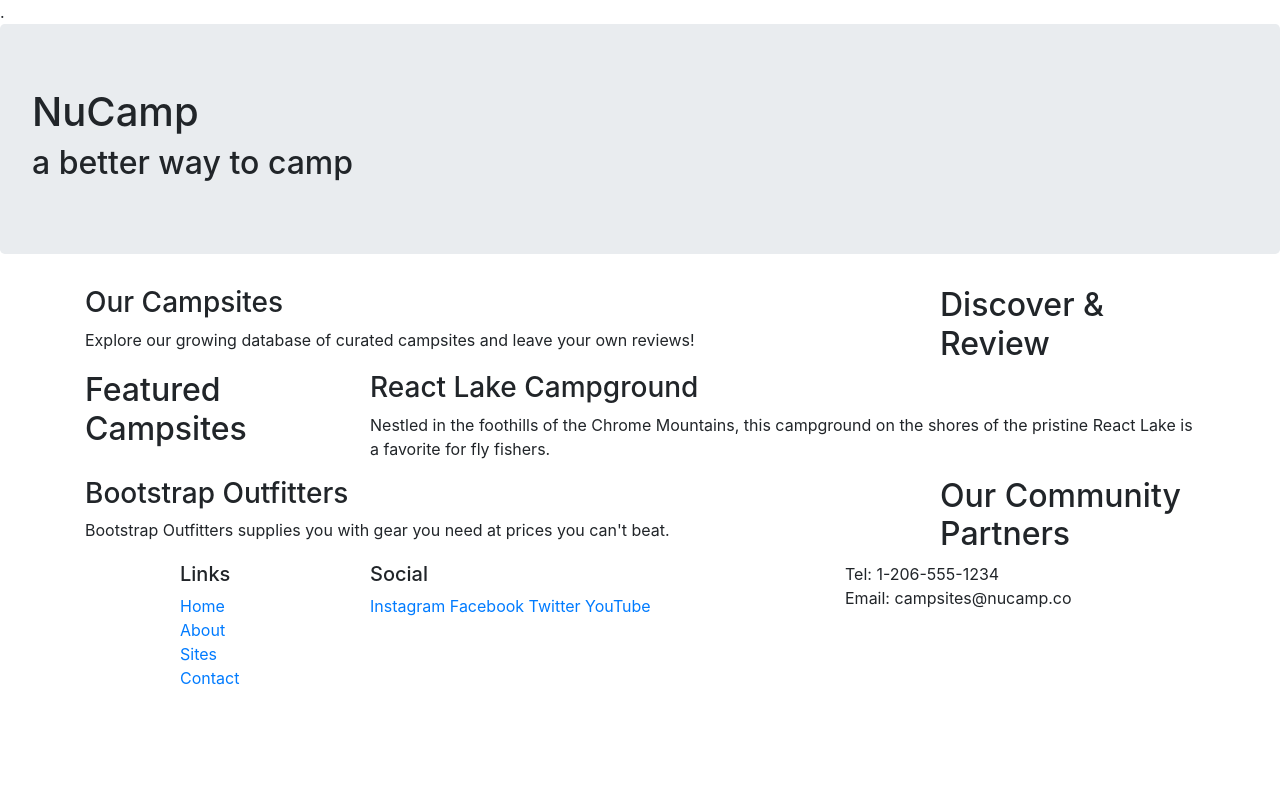
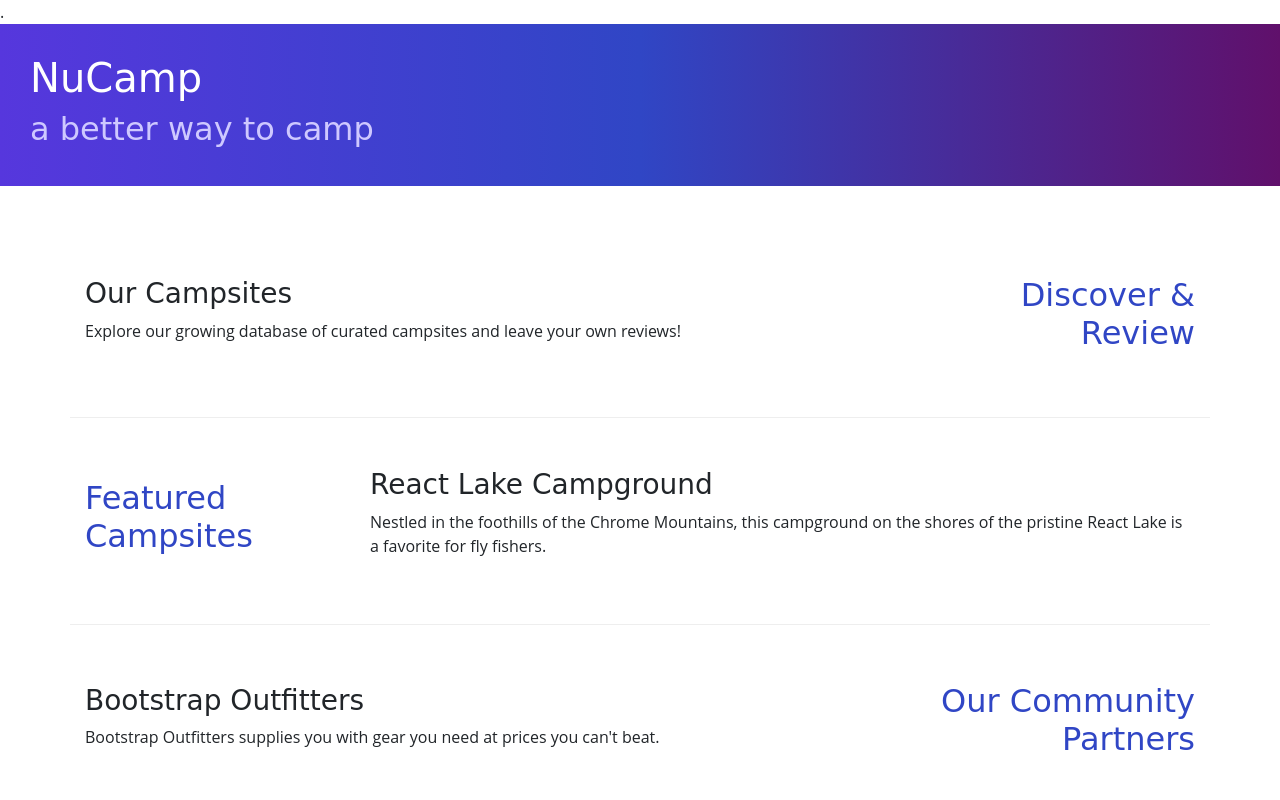
Before and after one commit to sal-jarrar/nucamp-project, a website: page index.html in a window 1280 px wide. Shown: the top 800 px of the page. Drawn offline with nearby package versions, Linux system fonts and the light colour scheme.

Commit message:
Adding Custom Styles

```diff
--- /dev/null
+++ b/css/styles.css
@@ -0,0 +1,34 @@
+body {
+    font-family: "Open Sans", sans-serif;
+}
+
+h1,
+h2,
+h3 {
+    font-family: "Lobster", cursive;
+}
+
+h2 {
+    color: #3046C5;
+}
+
+header h2 {
+    color: #CEC8FF;
+}
+
+footer {
+    background-image: linear-gradient(#CEC8FF, white);
+    padding: 20px 0;
+}
+
+.jumbotron {
+    padding: 30px;
+    background-image: linear-gradient(to right, #5637DD, #3046C5, #60106B);
+    color: white;
+}
+
+.row-content {
+    padding: 50px 0;
+    border-bottom: 1px ridge;
+    min-height: 200px;
+}
--- a/index.html
+++ b/index.html
@@ -8,6 +8,7 @@
 
         <!-- Bootstrap CSS -->
         <link rel="stylesheet" href="node_modules/bootstrap/dist/css/bootstrap.min.css" />
+        <link rel="stylesheet" href="css/styles.css" />
 
         <title>NuCamp: A Better Way To Camp</title>
     </head>
@@ -15,20 +16,20 @@
 
     <body>
 
-        <header class="jumbotron">
+        <header class="jumbotron jumbotron-fluid">
             <div class="contanier">
-                <div class="row">
-                    <div class="col">
-                        <h1>NuCamp</h1>
-                        <h2>a better way to camp</h2>
-                    </div>
+                <div class="row>
+                    <div class=" col">
+                    <h1>NuCamp</h1>
+                    <h2>a better way to camp</h2>
                 </div>
+            </div>
             </div>
         </header>
         <div class="container">
-            <div class="row">
+            <div class="row row-content align-items-center">
                 <div class="col-sm-4 order-sm-last col-md-3">
-                    <h2>Discover & Review</h2>
+                    <h2 class="text-sm-right">Discover & Review</h2>
                 </div>
                 <div class="col">
                     <h3>Our Campsites</h3>
@@ -36,7 +37,7 @@
                 </div>
             </div>
 
-            <div class="row">
+            <div class="row row-content align-items-center">
                 <div class="col-sm-4 col-md-3">
                     <h2>Featured Campsites</h2>
                 </div>
@@ -48,9 +49,9 @@
                 </div>
             </div>
 
-            <div class="row">
+            <div class="row row-content align-items-center">
                 <div class="col-sm-4 order-sm-last col-md-3">
-                    <h2>Our Community Partners</h2>
+                    <h2 class="text-sm-right">Our Community Partners</h2>
                 </div>
                 <div class="col">
                     <h3>Bootstrap Outfitters</h3>
@@ -70,14 +71,14 @@
                             <li><a href="#">Contact</a></li>
                         </ul>
                     </div>
-                    <div class="col-6 col-sm-5">
+                    <div class="col-6 col-sm-5 text-center">
                         <h5>Social</h5>
                         <a href="http://instagram.com/">Instagram</a>
                         <a href="http://facebook.com/">Facebook</a>
                         <a href="http://twitter.com/">Twitter</a>
                         <a href="http://youtube.com/">YouTube</a>
                     </div>
-                    <div class="col-sm-4">
+                    <div class="col-sm-4 text-center">
                         Tel: 1-206-555-1234<br />
                         Email: campsites@nucamp.co
                     </div>
@@ -86,8 +87,9 @@
         </footer>
 
         <!-- jQuery must come first, then Popper.js, then the Bootstrap JavaScript plugins.-->
-        <script src="node_modules/jquery/dist/jquery.slim.min.js"></script>
-        <script src="node_modules/popper.js/dist/umd/popper.min.js"></script>
+        <script src=" node_modules/jquery/dist/jquery.slim.min.js"> </script>
+        <script src="node_modules/popper.js/dist/umd/popper.min.js">
+        </script>
         <script src="node_modules/bootstrap/dist/js/bootstrap.min.js"></script>
 
     </body>
```
